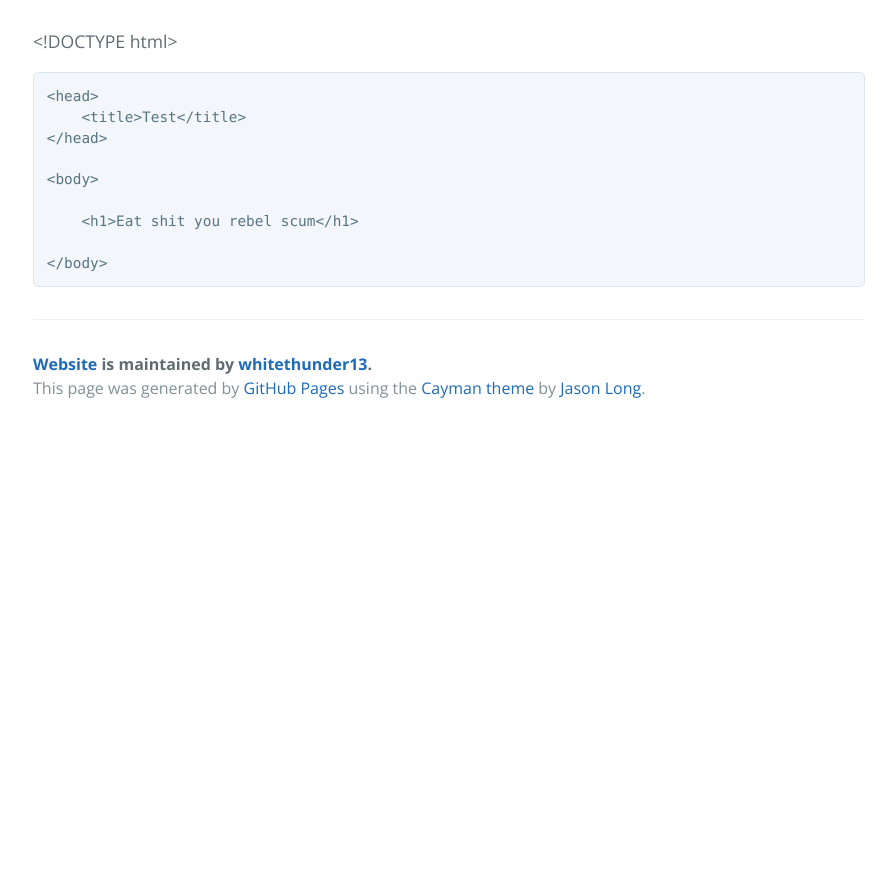
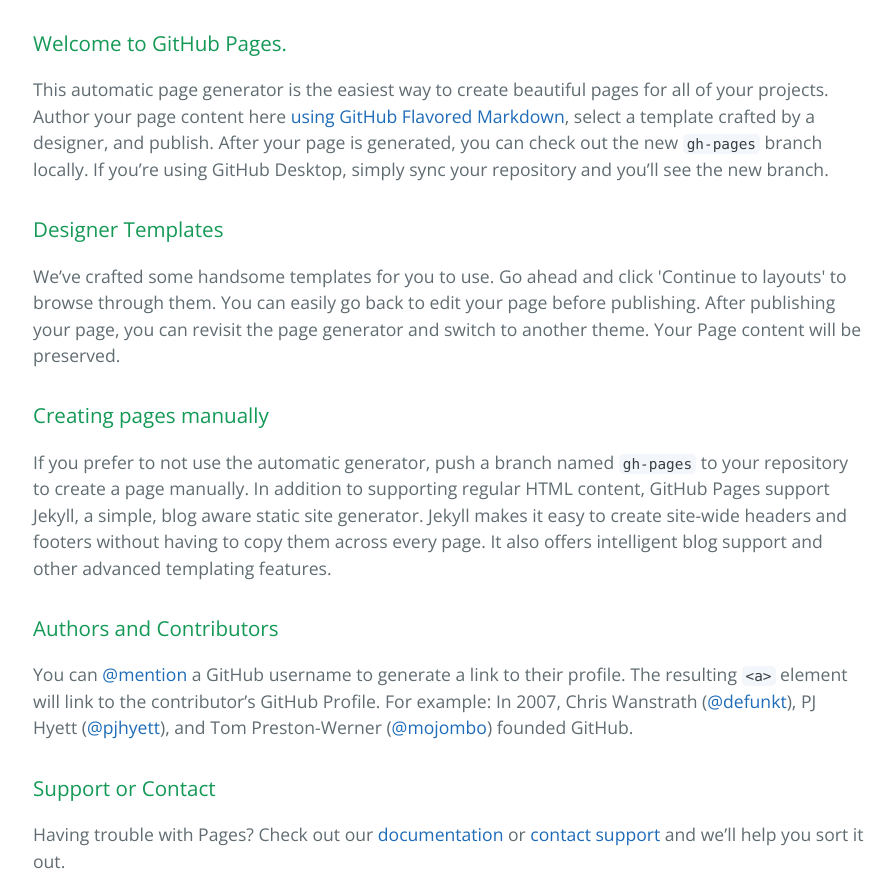
Before and after one commit to whitethunder13/website, a plain HTML site: page index.html in a window 1280 px wide. Shown: the part 340-1217 px from the top of the page, without its empty margins (191-1087 px from the left). Before the commit the page ends 800 px from the top, so only its background shows below. Drawn offline with nearby package versions, Linux system fonts and the light colour scheme.

Commit message:
Create gh-pages branch via GitHub

```diff
--- a/index.html
+++ b/index.html
@@ -19,21 +19,30 @@
     </section>
 
     <section class="main-content">
-      <p>&lt;!DOCTYPE html&gt;
-</p>
+      <h3>
+<a id="welcome-to-github-pages" class="anchor" href="#welcome-to-github-pages" aria-hidden="true"><span aria-hidden="true" class="octicon octicon-link"></span></a>Welcome to GitHub Pages.</h3>
 
-<pre><code>&lt;head&gt;
-    &lt;title&gt;Test&lt;/title&gt;
-&lt;/head&gt;
+<p>This automatic page generator is the easiest way to create beautiful pages for all of your projects. Author your page content here <a href="https://guides.github.com/features/mastering-markdown/">using GitHub Flavored Markdown</a>, select a template crafted by a designer, and publish. After your page is generated, you can check out the new <code>gh-pages</code> branch locally. If you’re using GitHub Desktop, simply sync your repository and you’ll see the new branch.</p>
 
-&lt;body&gt;
+<h3>
+<a id="designer-templates" class="anchor" href="#designer-templates" aria-hidden="true"><span aria-hidden="true" class="octicon octicon-link"></span></a>Designer Templates</h3>
 
-    &lt;h1&gt;Eat shit you rebel scum&lt;/h1&gt;
+<p>We’ve crafted some handsome templates for you to use. Go ahead and click 'Continue to layouts' to browse through them. You can easily go back to edit your page before publishing. After publishing your page, you can revisit the page generator and switch to another theme. Your Page content will be preserved.</p>
 
-&lt;/body&gt;
-</code></pre>
+<h3>
+<a id="creating-pages-manually" class="anchor" href="#creating-pages-manually" aria-hidden="true"><span aria-hidden="true" class="octicon octicon-link"></span></a>Creating pages manually</h3>
 
-<p></p>
+<p>If you prefer to not use the automatic generator, push a branch named <code>gh-pages</code> to your repository to create a page manually. In addition to supporting regular HTML content, GitHub Pages support Jekyll, a simple, blog aware static site generator. Jekyll makes it easy to create site-wide headers and footers without having to copy them across every page. It also offers intelligent blog support and other advanced templating features.</p>
+
+<h3>
+<a id="authors-and-contributors" class="anchor" href="#authors-and-contributors" aria-hidden="true"><span aria-hidden="true" class="octicon octicon-link"></span></a>Authors and Contributors</h3>
+
+<p>You can <a href="https://help.github.com/articles/basic-writing-and-formatting-syntax/#mentioning-users-and-teams" class="user-mention">@mention</a> a GitHub username to generate a link to their profile. The resulting <code>&lt;a&gt;</code> element will link to the contributor’s GitHub Profile. For example: In 2007, Chris Wanstrath (<a href="https://github.com/defunkt" class="user-mention">@defunkt</a>), PJ Hyett (<a href="https://github.com/pjhyett" class="user-mention">@pjhyett</a>), and Tom Preston-Werner (<a href="https://github.com/mojombo" class="user-mention">@mojombo</a>) founded GitHub.</p>
+
+<h3>
+<a id="support-or-contact" class="anchor" href="#support-or-contact" aria-hidden="true"><span aria-hidden="true" class="octicon octicon-link"></span></a>Support or Contact</h3>
+
+<p>Having trouble with Pages? Check out our <a href="https://help.github.com/pages">documentation</a> or <a href="https://github.com/contact">contact support</a> and we’ll help you sort it out.</p>
 
       <footer class="site-footer">
         <span class="site-footer-owner"><a href="https://github.com/whitethunder13/website">Website</a> is maintained by <a href="https://github.com/whitethunder13">whitethunder13</a>.</span>
```
Also changed, not shown: params.json (+1 -1 lines).
